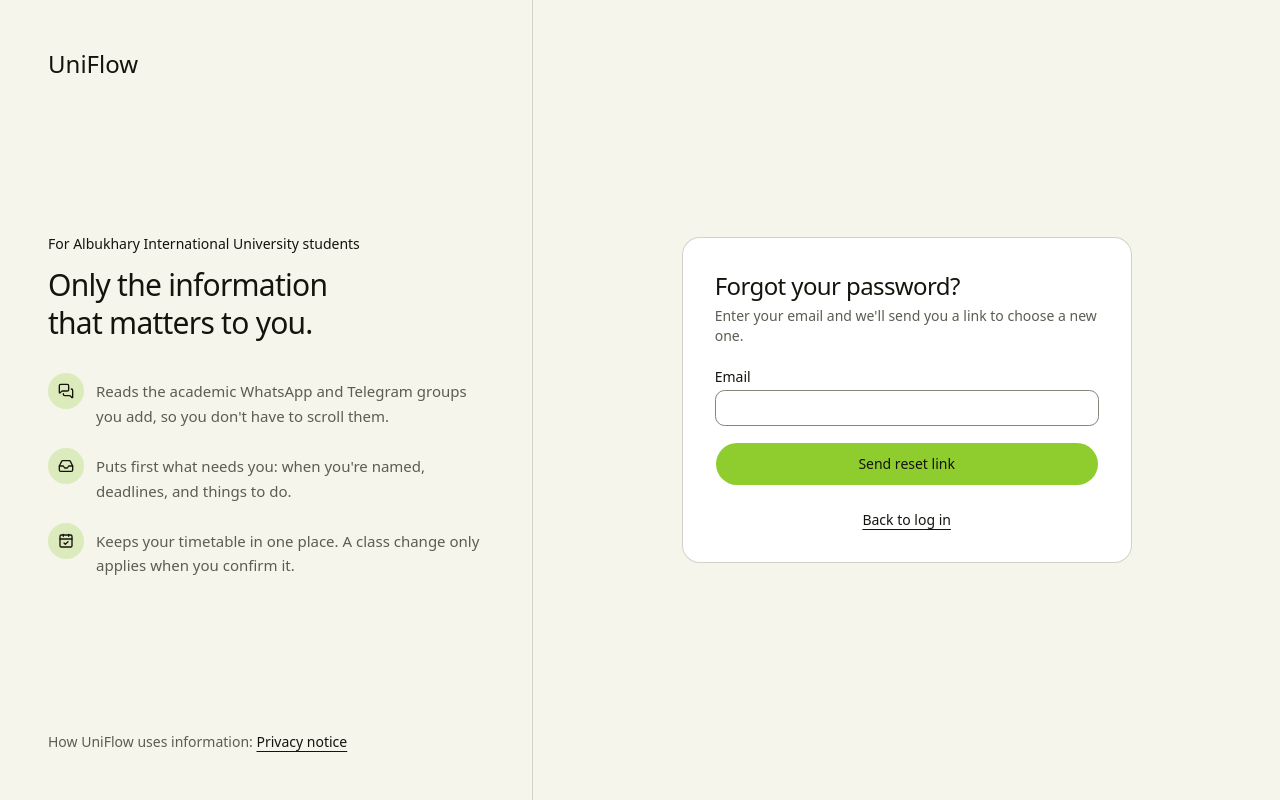
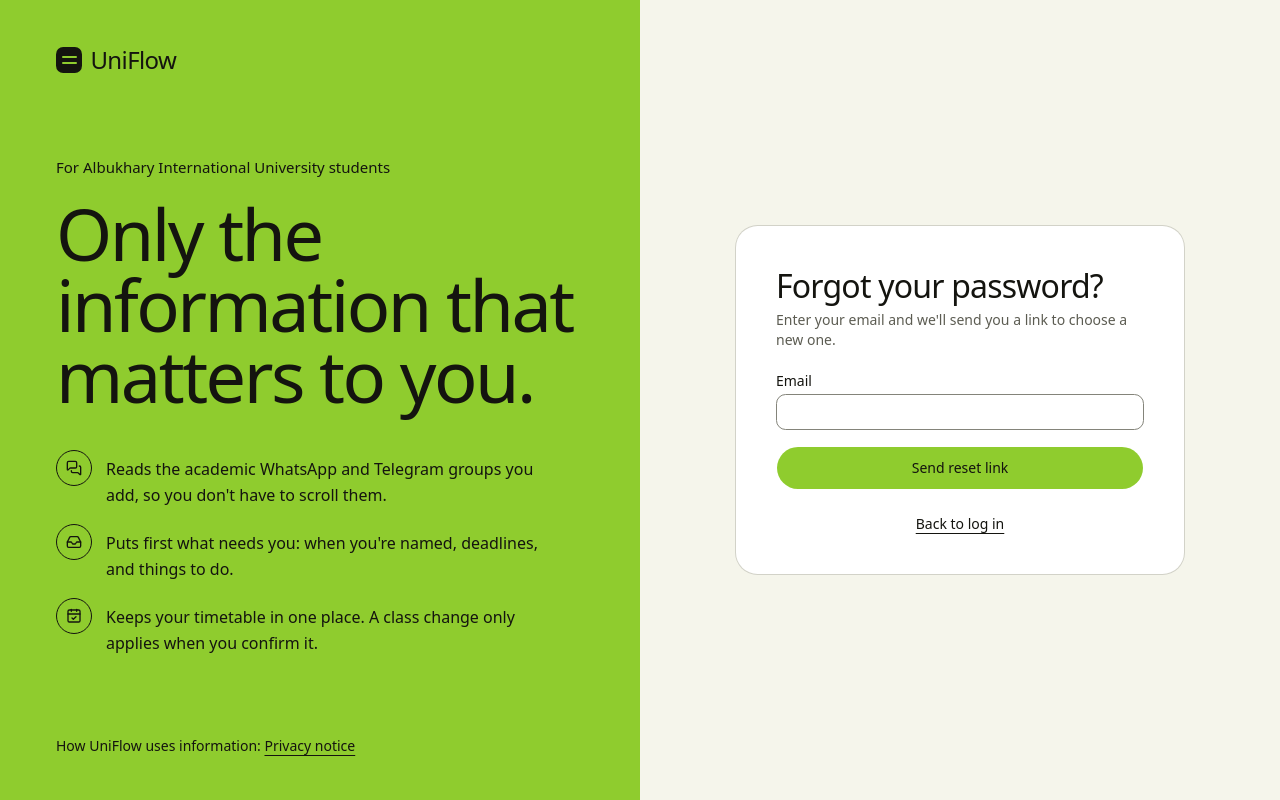
Before and after one commit to AbdulazizTajuMohammedyasin/uni-flow, a React (Vite) app in the folder frontend/: page /forgot-password in a window 1280 px wide. Built offline with nearby package versions, Linux system fonts and the light colour scheme; no server answers.

Commit message:
feat(ui): lime panel and band on the log-in and public pages (v2-3)

```diff
--- a/frontend/src/components/AuthLayout.tsx
+++ b/frontend/src/components/AuthLayout.tsx
@@ -1,5 +1,7 @@
 import { CalendarCheck, Inbox, MessagesSquare, type LucideIcon } from 'lucide-react'
 import { Link, Outlet, useMatches } from 'react-router'
+
+import { Wordmark } from './Wordmark'
 
 /** What UniFlow really does, in three lines (shown next to the forms on computers). */
 const POINTS: { icon: LucideIcon; text: string }[] = [
@@ -13,18 +15,21 @@ function useReadingFrame(): boolean {
   return useMatches().some((match) => (match.handle as { frame?: string } | undefined)?.frame === 'reading')
 }
 
+/** Focus on the lime panel: an ink ring in both themes (the dark theme's lime ring would vanish). */
+const onLimeFocus = 'rounded-sm outline-none focus-visible:ring-3 focus-visible:ring-primary-foreground'
+
 /** Frame for the public pages and onboarding (no app navigation).
- * Computers: what UniFlow is on the left, the form on the right. Phones: one column.
- * Long text (the privacy notice) gets one readable column instead. */
+ * Computers: a lime panel saying what UniFlow is on the left, the form on the right. Phones: a lime
+ * band above the form. Long text (the privacy notice) gets one readable column instead. */
 export default function AuthLayout() {
   if (useReadingFrame()) {
     return (
       <main className="min-h-screen px-4 py-10 sm:py-14">
         <div className="mx-auto max-w-[68ch]">
-          <Link to="/" className="text-xl font-medium text-foreground">
-            UniFlow
+          <Link to="/" className="text-xl text-foreground">
+            <Wordmark />
           </Link>
-          <div className="mt-6 rounded-xl bg-card p-6 ring-1 ring-border sm:p-10">
+          <div className="mt-6 rounded-2xl bg-card p-6 ring-1 ring-border sm:p-10">
             <Outlet />
           </div>
         </div>
@@ -33,43 +38,48 @@ export default function AuthLayout() {
   }
 
   return (
-    <main className="min-h-screen lg:grid lg:grid-cols-[minmax(0,5fr)_minmax(0,7fr)]">
-      <aside className="hidden flex-col justify-between border-r border-border bg-sidebar px-12 py-12 lg:flex">
-        <p className="text-2xl font-medium text-foreground">UniFlow</p>
-        <div className="max-w-md space-y-8">
-          <div className="space-y-3">
-            <p className="text-sm font-medium text-foreground">For Albukhary International University students</p>
+    <main className="min-h-screen lg:grid lg:grid-cols-2">
+      <aside className="hidden flex-col bg-primary px-12 py-11 text-primary-foreground lg:flex xl:px-14">
+        <Wordmark inverted className="text-2xl" />
+        <div className="mt-auto max-w-xl space-y-10 py-10">
+          <div className="space-y-5">
+            <p className="text-[0.9375rem]">For Albukhary International University students</p>
             {/* Not a heading: the page's own h1 (e.g. "Log in") comes first for screen readers. */}
-            <p className="text-3xl leading-tight font-medium tracking-tight text-balance">
+            <p className="text-[3.5rem] leading-[0.98] font-medium tracking-[-0.035em] text-balance xl:text-[4.5rem]">
               Only the information that matters to you.
             </p>
           </div>
-          <ul className="space-y-5">
+          <ul className="max-w-lg space-y-4">
             {POINTS.map(({ icon: Icon, text }) => (
-              <li key={text} className="flex gap-3">
-                <span className="flex size-9 shrink-0 items-center justify-center rounded-full bg-primary/25 text-foreground">
+              <li key={text} className="flex gap-3.5">
+                <span className="flex size-9 shrink-0 items-center justify-center rounded-full border-[1.5px] border-primary-foreground">
                   <Icon aria-hidden className="size-4" />
                 </span>
-                <p className="pt-1.5 text-[0.9375rem] leading-relaxed text-muted-foreground">{text}</p>
+                <p className="pt-1.5 text-base leading-relaxed">{text}</p>
               </li>
             ))}
           </ul>
         </div>
-        <p className="text-sm text-muted-foreground">
+        <p className="mt-auto text-sm">
           How UniFlow uses information:{' '}
-          <Link to="/privacy" className="font-medium text-foreground underline underline-offset-4 hover:decoration-2">
+          <Link to="/privacy" className={`font-medium underline underline-offset-4 hover:decoration-2 ${onLimeFocus}`}>
             Privacy notice
           </Link>
         </p>
       </aside>
 
-      <div className="flex min-h-screen flex-col items-center justify-center px-4 py-10">
-        <div className="w-full max-w-md">
-          <div className="mb-6 text-center lg:hidden">
-            <p className="text-2xl font-medium text-foreground">UniFlow</p>
-            <p className="mt-1 text-sm text-muted-foreground">Only the information that matters to you.</p>
-          </div>
-          <div className="rounded-xl bg-card p-6 ring-1 ring-border sm:p-8">
+      <div className="flex min-h-screen flex-col">
+        <div className="rounded-b-[1.75rem] bg-primary px-5 pt-5 pb-7 text-primary-foreground lg:hidden">
+          <Link to="/" className={`inline-block text-xl ${onLimeFocus}`}>
+            <Wordmark inverted />
+          </Link>
+          <p className="mt-6 text-[2rem] leading-[1.02] font-medium tracking-[-0.03em] text-balance">
+            Only the information that matters to you.
+          </p>
+          <p className="mt-2 text-sm">For Albukhary International University students.</p>
+        </div>
+        <div className="flex flex-1 flex-col items-center px-4 py-6 lg:justify-center lg:py-10">
+          <div className="w-full max-w-md rounded-2xl bg-card p-6 ring-1 ring-border sm:p-8 lg:p-10">
             <Outlet />
           </div>
         </div>
--- a/frontend/src/pages/ActivateAccount/ActivateAccount.tsx
+++ b/frontend/src/pages/ActivateAccount/ActivateAccount.tsx
@@ -43,7 +43,7 @@ export function ActivateAccountPage() {
     return (
       <div className="text-center">
         <ResultIcon icon={CircleCheck} tone="success" />
-        <h1 className="text-2xl font-medium tracking-tight">
+        <h1 className="text-[1.75rem] leading-tight font-medium tracking-[-0.025em] sm:text-[2rem]">
           {status === 'activated' ? 'Your account is active' : 'Account already activated'}
         </h1>
         <p className="mt-3 text-sm text-muted-foreground">You can now log in to UniFlow.</p>
@@ -57,7 +57,7 @@ export function ActivateAccountPage() {
   return (
     <div>
       <ResultIcon icon={CircleAlert} tone="destructive" />
-      <h1 className="text-center text-2xl font-medium tracking-tight">This link didn't work</h1>
+      <h1 className="text-center text-[1.75rem] leading-tight font-medium tracking-[-0.025em] sm:text-[2rem]">This link didn't work</h1>
       <p className="mt-3 text-center text-sm text-muted-foreground">
         {status === 'invalid'
           ? 'The activation link is invalid or incomplete.'
--- a/frontend/src/pages/ForgotPassword/ForgotPassword.tsx
+++ b/frontend/src/pages/ForgotPassword/ForgotPassword.tsx
@@ -39,7 +39,7 @@ export function ForgotPasswordPage() {
     return (
       <div className="text-center">
         <ResultIcon icon={MailCheck} />
-        <h1 className="text-2xl font-medium tracking-tight">Check your email</h1>
+        <h1 className="text-[1.75rem] leading-tight font-medium tracking-[-0.025em] sm:text-[2rem]">Check your email</h1>
         <p className="mt-3 text-sm text-muted-foreground">
           If <span className="font-medium">{sentTo}</span> has a UniFlow account, we sent it a link
           to choose a new password.
@@ -53,7 +53,7 @@ export function ForgotPasswordPage() {
 
   return (
     <div>
-      <h1 className="text-2xl font-medium tracking-tight">Forgot your password?</h1>
+      <h1 className="text-[1.75rem] leading-tight font-medium tracking-[-0.025em] sm:text-[2rem]">Forgot your password?</h1>
       <p className="mt-1 text-sm text-muted-foreground">
         Enter your email and we'll send you a link to choose a new one.
       </p>
--- a/frontend/src/pages/Login/Login.tsx
+++ b/frontend/src/pages/Login/Login.tsx
@@ -53,7 +53,7 @@ export function LoginPage() {
 
   return (
     <div>
-      <h1 className="text-2xl font-medium tracking-tight">Log in</h1>
+      <h1 className="text-[1.75rem] leading-tight font-medium tracking-[-0.025em] sm:text-[2rem]">Log in</h1>
       <p className="mt-1 text-sm text-muted-foreground">Use your AIU student email.</p>
 
       <form onSubmit={handleSubmit(onSubmit)} noValidate className="mt-6 space-y-4">
--- a/frontend/src/pages/Onboarding/Onboarding.tsx
+++ b/frontend/src/pages/Onboarding/Onboarding.tsx
@@ -37,7 +37,7 @@ export function OnboardingPage() {
     return (
       <div>
         <Steps current={2} />
-        <h1 className="text-2xl font-medium tracking-tight">What matters to you?</h1>
+        <h1 className="text-[1.75rem] leading-tight font-medium tracking-[-0.025em] sm:text-[2rem]">What matters to you?</h1>
         <p className="mt-1 text-sm text-muted-foreground">
           UniFlow puts these first and keeps the rest out of your way. You can change them later
           in your profile.
@@ -55,7 +55,7 @@ export function OnboardingPage() {
   return (
     <div>
       <Steps current={1} />
-      <h1 className="text-2xl font-medium tracking-tight">Welcome, {user?.full_name.split(' ')[0]}</h1>
+      <h1 className="text-[1.75rem] leading-tight font-medium tracking-[-0.025em] sm:text-[2rem]">Welcome, {user?.full_name.split(' ')[0]}</h1>
       <p className="mt-1 text-sm text-muted-foreground">
         Tell us what you study, so UniFlow can show you the information that matters to you.
       </p>
--- a/frontend/src/pages/Privacy/Privacy.tsx
+++ b/frontend/src/pages/Privacy/Privacy.tsx
@@ -8,7 +8,7 @@ import { Link } from 'react-router'
 export function PrivacyPage() {
   return (
     <article className="space-y-6 text-[0.9375rem] leading-relaxed md:text-base">
-      <h1 className="text-[1.375rem] leading-tight font-medium tracking-tight md:text-[1.75rem]">Privacy notice</h1>
+      <h1 className="text-[1.625rem] leading-tight font-medium tracking-[-0.025em] md:text-[2.5rem] md:leading-[1.05] md:tracking-[-0.03em]">Privacy notice</h1>
       <p>
         UniFlow is a student information assistant for Albukhary International University. It reads academic
         group messages so that each student sees only the information that matters to them. This notice says
--- a/frontend/src/pages/Register/Register.tsx
+++ b/frontend/src/pages/Register/Register.tsx
@@ -76,7 +76,7 @@ export function RegisterPage() {
     return (
       <div className="text-center">
         <ResultIcon icon={MailCheck} />
-        <h1 className="text-2xl font-medium tracking-tight">Check your email</h1>
+        <h1 className="text-[1.75rem] leading-tight font-medium tracking-[-0.025em] sm:text-[2rem]">Check your email</h1>
         <p className="mt-3 text-sm text-muted-foreground">
           We sent an activation link to <span className="font-medium">{registeredEmail}</span>.
           Open it to activate your account, then log in.
@@ -90,7 +90,7 @@ export function RegisterPage() {
 
   return (
     <div>
-      <h1 className="text-2xl font-medium tracking-tight">Create your account</h1>
+      <h1 className="text-[1.75rem] leading-tight font-medium tracking-[-0.025em] sm:text-[2rem]">Create your account</h1>
       <p className="mt-1 text-sm text-muted-foreground">For AIU students ({STUDENT_DOMAIN}).</p>
 
       <form onSubmit={handleSubmit(onSubmit)} noValidate className="mt-6 space-y-4">
--- a/frontend/src/pages/ResetPassword/ResetPassword.tsx
+++ b/frontend/src/pages/ResetPassword/ResetPassword.tsx
@@ -58,7 +58,7 @@ export function ResetPasswordPage() {
     return (
       <div className="text-center">
         <ResultIcon icon={CircleCheck} tone="success" />
-        <h1 className="text-2xl font-medium tracking-tight">Password changed</h1>
+        <h1 className="text-[1.75rem] leading-tight font-medium tracking-[-0.025em] sm:text-[2rem]">Password changed</h1>
         <p className="mt-3 text-sm text-muted-foreground">You can now log in with your new password.</p>
         <Button asChild size="lg" className="mt-6 w-full">
           <Link to="/login">Log in</Link>
@@ -69,7 +69,7 @@ export function ResetPasswordPage() {
 
   return (
     <div>
-      <h1 className="text-2xl font-medium tracking-tight">Choose a new password</h1>
+      <h1 className="text-[1.75rem] leading-tight font-medium tracking-[-0.025em] sm:text-[2rem]">Choose a new password</h1>
 
       <form onSubmit={handleSubmit(onSubmit)} noValidate className="mt-6 space-y-4">
         <FormField
```
Also changed, not shown: 2 other files (tests, documents, lock files or other folders).
